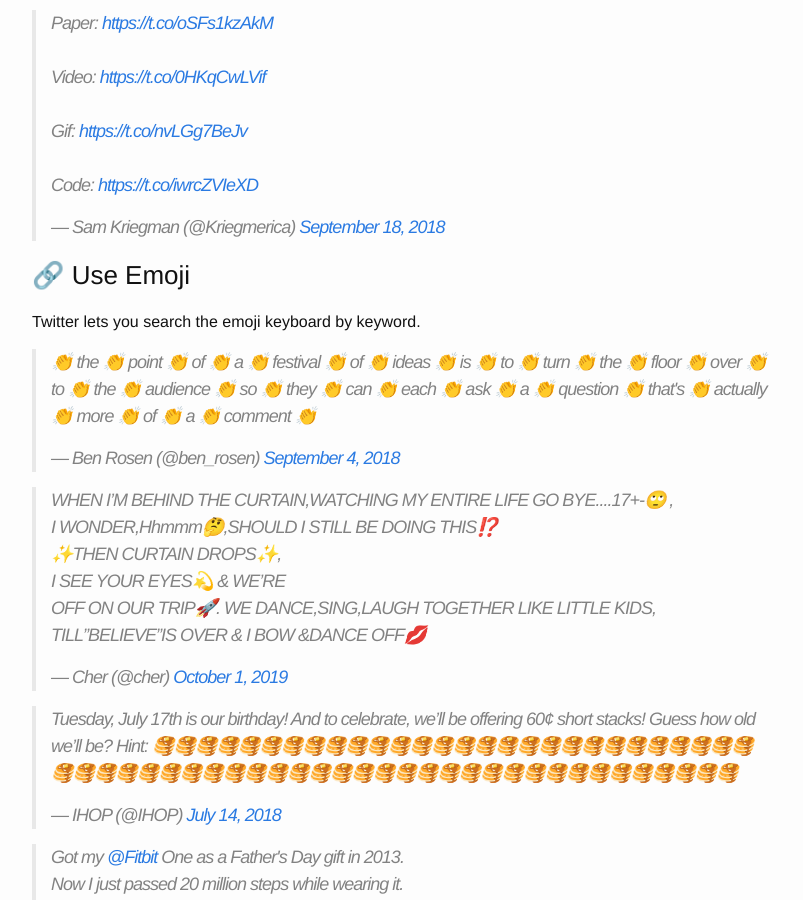
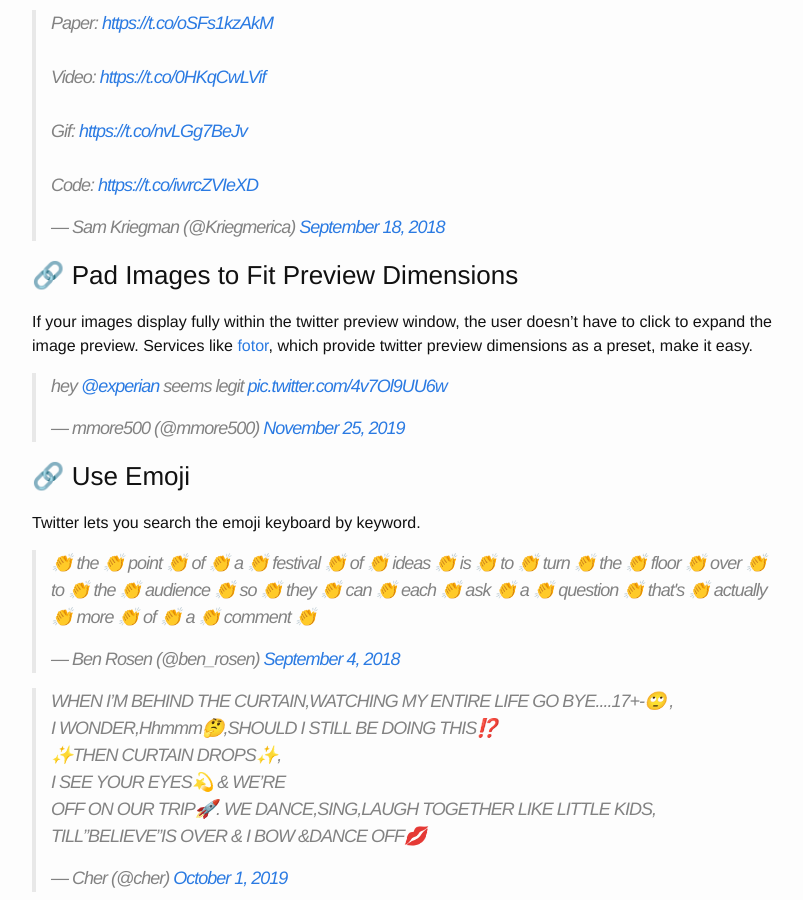
Before and after one commit to mmore500/mmore500.github.io, a Jekyll site: the page built from blog_professional/_posts/2019-11-17-twitter-bestiary.md, in a window 1280 px wide and 900 px high, scrolled down 14763 px. Shown: the whole window, without its empty margins (238-1041 px from the left). Built offline with Jekyll 4.4.1, drawn with Linux system fonts in a browser that asks for light colours; emoji names are drawn with the system emoji font; a script that is not in the unit is left out; comment, search, counter and statistics services are not loaded.

Commit message:
Add image padding example

```diff
--- a/blog_professional/_posts/2019-11-17-twitter-bestiary.md
+++ b/blog_professional/_posts/2019-11-17-twitter-bestiary.md
@@ -404,6 +404,13 @@ Bonus points: instead of linking to your preprint PDF, make a video or write a s
 
 <blockquote class="twitter-tweet" data-lang="en"><p lang="en" dir="ltr">Paper: <a href="https://t.co/oSFs1kzAkM">https://t.co/oSFs1kzAkM</a><br><br>Video: <a href="https://t.co/0HKqCwLVif">https://t.co/0HKqCwLVif</a><br><br>Gif: <a href="https://t.co/nvLGg7BeJv">https://t.co/nvLGg7BeJv</a><br><br>Code: <a href="https://t.co/iwrcZVIeXD">https://t.co/iwrcZVIeXD</a></p>&mdash; Sam Kriegman (@Kriegmerica) <a href="https://twitter.com/Kriegmerica/status/1042028220730826758?ref_src=twsrc%5Etfw">September 18, 2018</a></blockquote>
 <script async src="https://platform.twitter.com/widgets.js" charset="utf-8"></script>
+
+### Pad Images to Fit Preview Dimensions
+
+If your images display fully within the twitter preview window, the user doesn't have to click to expand the image preview.
+Services like [fotor](https://www.fotor.com/), which provide twitter preview dimensions as a preset, make it easy.
+
+<blockquote class="twitter-tweet"><p lang="en" dir="ltr">hey <a href="https://twitter.com/Experian?ref_src=twsrc%5Etfw">@experian</a> seems legit <a href="https://t.co/4v7Ol9UU6w">pic.twitter.com/4v7Ol9UU6w</a></p>&mdash; mmore500 (@mmore500) <a href="https://twitter.com/mmore500/status/1198763261014839296?ref_src=twsrc%5Etfw">November 25, 2019</a></blockquote> <script async src="https://platform.twitter.com/widgets.js" charset="utf-8"></script>
 
 ### Use Emoji
 
```
